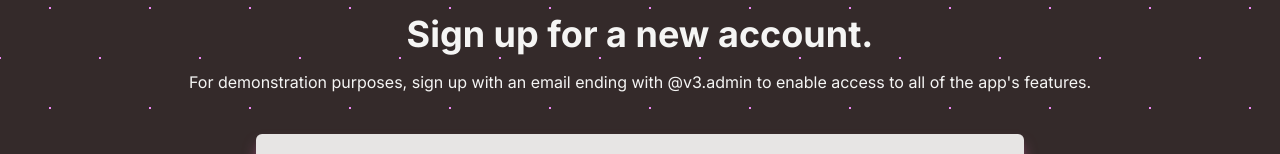
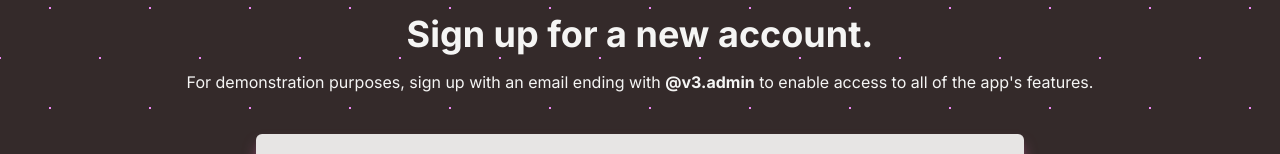
Before and after one commit to majid-L/next13-app, a Next.js app: page /signup in a window 1280 px wide. Shown: the part 142-296 px from the top of the page. Built offline with nearby package versions, Linux system fonts and the light colour scheme.

Commit message:
Adjusting font weight

```diff
--- a/app/signup/page.jsx
+++ b/app/signup/page.jsx
@@ -44,7 +44,7 @@ const handleSubmit = e => {
 return (
 <main className="pb-20">
   <h1 className="text-stone-100 text-center w-4/5 font-bold text-3xl md:text-4xl mx-auto mt-16">Sign up for a new account.</h1>
-  <p className="text-center text-stone-100 w-4/5 mx-auto mt-4">For demonstration purposes, sign up with an email ending with @v3.admin to enable access to all of the app's features.</p>
+  <p className="text-center text-stone-100 w-4/5 mx-auto mt-4">For demonstration purposes, sign up with an email ending with <span className="font-bold">@v3.admin</span> to enable access to all of the app's features.</p>
   <form onSubmit={handleSubmit} className="mx-auto my-10 p-4 bg-stone-200 w-11/12 max-w-3xl rounded-md shadow-lg shadow-pink-400/60">
     <div>
     <label className="block mb-2">Name</label>
```
